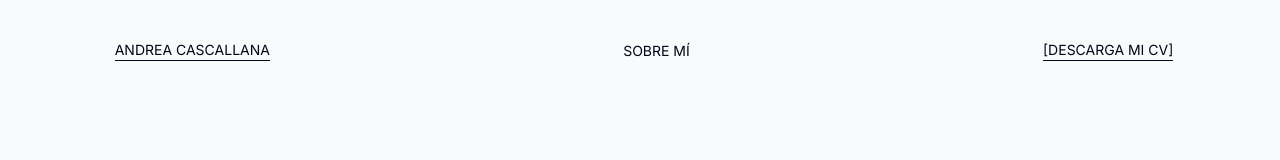
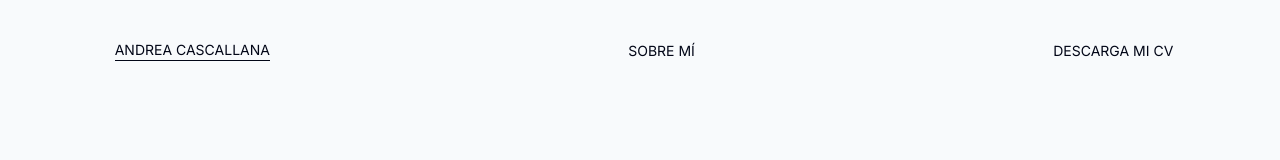
Before and after one commit to AndreaCascallana/AndreaCascallana_Portfolio, a React (Vite) app: page / in a window 1280 px wide. Shown: the top 160 px of the page. Built offline with nearby package versions, Linux system fonts and the light colour scheme.

Commit message:
CV hotfix

```diff
--- a/src/App.jsx
+++ b/src/App.jsx
@@ -38,11 +38,11 @@ const App = () => {
           Sobre mí
         </NavLink>
         <a
-          className="uppercase border-b-[1px] border-b-slate-950 transition-all duration-150 ease-out"
+          className="uppercase border-b-slate-950 transition-all duration-150 ease-out"
           href="Andrea-Cascallana_CV.pdf"
           download="AndreaCascallana_CV"
         >
-          [Descarga mi CV]
+          Descarga mi CV
         </a>
       </div>
 
```
